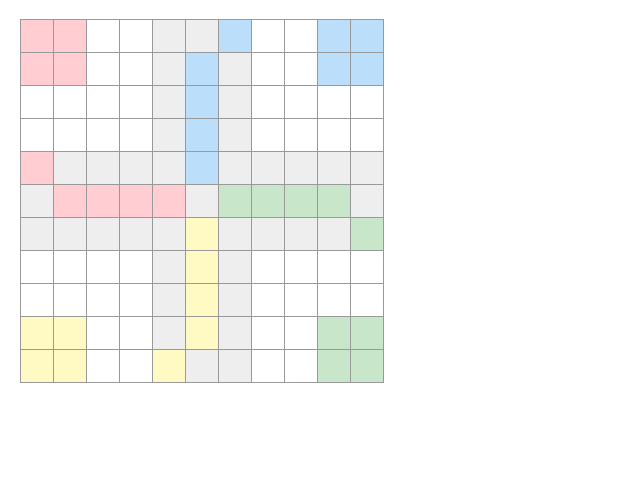
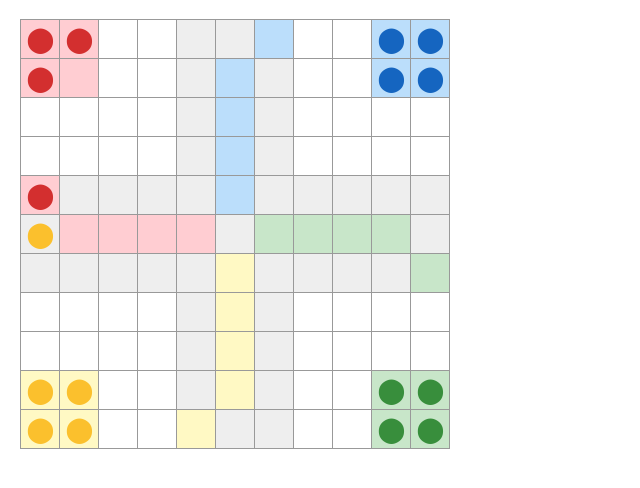
Before and after one commit to adam-zielonka/chinczyk, a React (Create React App) app: page / in a window 1280 px wide. Shown: the top 488 px of the page, without its empty margins (0-640 px from the left). Built offline with nearby package versions, Linux system fonts and the light colour scheme.

Commit message:
Implemented move

```diff
--- a/src/Game/Dice.ts
+++ b/src/Game/Dice.ts
@@ -3,7 +3,7 @@ import { getRandom } from './Tools'
 export class Dice {
   state: number
 
-  throw() {
+  throw(): number {
     this.state = getRandom(1, 6)
     return this.state
   }
--- a/src/Game/Game.css
+++ b/src/Game/Game.css
@@ -23,13 +23,13 @@ body {
     float: left;
     font-size: 24px;
     font-weight: bold;
-    line-height: 34px;
-    height: 34px;
+    line-height: 40px;
+    height: 40px;
     margin-right: -1px;
     margin-top: -1px;
     padding: 0;
     text-align: center;
-    width: 34px;
+    width: 40px;
   }
 
   .square:focus {
@@ -58,19 +58,19 @@ body {
   }
 
   .p-blue {
-    background-color: #1565C0;
+    color: #1565C0;
   }
 
   .p-yellow {
-    background-color: #FBC02D;
+    color: #FBC02D;
   }
 
   .p-green {
-    background-color: #388E3C;
+    color: #388E3C;
   }
 
   .p-red {
-    background-color: #D32F2F;
+    color: #D32F2F;
   }
 
   .bg-empty {
--- a/src/Game/Game.tsx
+++ b/src/Game/Game.tsx
@@ -59,38 +59,125 @@ const PlayerBoard = [,
 
 
 interface ISquareProps {
-    color: number | undefined
-    player?: number | undefined
+    color: number
+    activeColor: number
+    player?: number
+    onClick(): void
 }
 
 function Square(props: ISquareProps) {
   const color = (props.color === undefined ? '' : 'bg-' + Colors[props.color])
+  const stone = (<div className={'p-' + Colors[props.activeColor]}>&#11044;</div>)
   return (
-      <button className={'square ' + (color)}>
-          &nbsp;
+      <button className={'square ' + (color)} onClick={props.onClick}>
+        {props.activeColor ? stone : ' '}
       </button>
   )
 }
 
 interface IGameState {
-  filds: number
+  filds: number[][],
+  token: number
 }
 
 export default class Game extends React.Component<null, IGameState> {
 
-  constructor() {
-    super(null)
+  constructor(props) {
+    super(props)
     this.state = {
-      filds: 1
+      token: 2,
+      filds: [
+        [3, 3,  ,  , 0, 0, 0,  ,  , 4, 4, ],
+        [3, 0,  ,  , 0, 0, 0,  ,  , 4, 4, ],
+        [ ,  ,  ,  , 0, 0, 0,  ,  ,  ,  , ],
+        [ ,  ,  ,  , 0, 0, 0,  ,  ,  ,  , ],
+        [3, 0, 0, 0, 0, 0, 0, 0, 0, 0, 0, ],
+        [2, 0, 0, 0, 0,  , 0, 0, 0, 0, 0, ],
+        [0, 0, 0, 0, 0, 0, 0, 0, 0, 0, 0, ],
+        [ ,  ,  ,  , 0, 0, 0,  ,  ,  ,  , ],
+        [ ,  ,  ,  , 0, 0, 0,  ,  ,  ,  , ],
+        [2, 2,  ,  , 0, 0, 0,  ,  , 1, 1, ],
+        [2, 2,  ,  , 0, 0, 0,  ,  , 1, 1, ]
+      ]
     }
   }
 
+  public findNextFild(i: number, j: number, count: number) {
+    let result
+
+    // Start field
+    if (count === 6) {
+      for (const field of PlayerFilds[this.state.token].start) {
+        if (field[0] === j && field[1] === i) {
+          result = PlayerFilds[this.state.token].board[0]
+          break
+        }
+      }
+    }
+
+    if (!result) {
+      // Set path
+      let board = []
+      for (const id of PlayerFilds[this.state.token].order) {
+        board = board.concat(PlayerFilds[id].board)
+      }
+      board = board.concat(PlayerFilds[this.state.token].home)
+
+      // Find next field
+      let steps = 0
+      let found = false
+      for (const field of board) {
+        if (field[0] === j && field[1] === i) { found = true }
+        if (found) {
+          if (steps === count) {
+            result = field
+            break
+          }
+          steps++
+        }
+      }
+    }
+
+    // Update if posible
+    const filds = this.state.filds
+    if (result) {
+      if (filds[result[1]][result[0]] !== this.state.token) {
+        filds[i][j] = 0
+        if (filds[result[1]][result[0]]) {
+          for (const field of PlayerFilds[filds[result[1]][result[0]]].start) {
+            if (!filds[field[1]][field[0]]) {
+              filds[field[1]][field[0]] = filds[result[1]][result[0]]
+              break
+            }
+          }
+        }
+        filds[result[1]][result[0]] = this.state.token
+
+        let token = this.state.token + 1
+        if (token > 4) { token = 1 }
+        this.setState({ filds, token })
+      }
+    }
+  }
+
+  public moveStone(i: number, j: number, count: number) {
+    const filds = this.state.filds
+    if (filds[i][j] && filds[i][j] === this.state.token) {
+      this.findNextFild(i, j, count)
+    }
+  }
+
+  public onClick(i: number, j: number) {
+    this.moveStone(i, j, 1)
+  }
+
   public render() {
+    const filds = this.state.filds
     const row = []
     let squares = []
     for (let i = 0; i < Filds.length; i++) {
       for (let j = 0; j < Filds[i].length; j++) {
-        squares.push(<Square key={`${i}-${j}`} color={Filds[i][j]} />)
+        squares.push(<Square key={`${i}-${j}`} color={Filds[i][j]} activeColor={filds[i][j]} onClick={this.onClick.bind(this, i, j)}/>)
       }
       row.push(<div key={`r-${i}`} className='board-row'>{squares}</div>)
       squares = []
```
